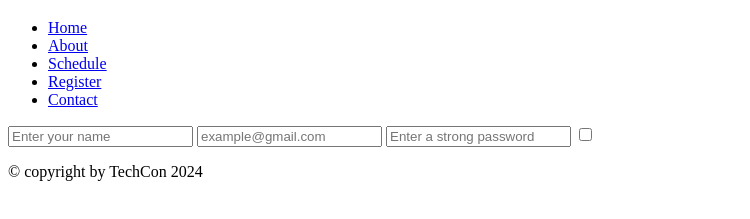
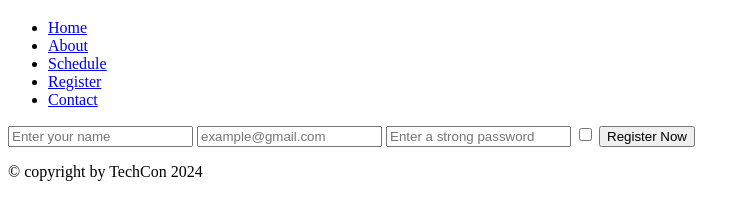
Before and after one commit to morxiid/TechCon_HTML, a plain HTML site: page techcon_website/register.html in a window 1280 px wide. Shown: the part 61-280 px from the top of the page, without its empty margins (0-750 px from the left). Drawn offline with Linux system fonts and the light colour scheme.

Commit message:
Add button to register.html

```diff
--- a/techcon_website/register.html
+++ b/techcon_website/register.html
@@ -32,6 +32,9 @@
             <label for="">
               <input type="checkbox">
             </label>
+            <label for="button">
+                <button type="submit">Register Now</button>
+            </label>
         </form>
     </main>
     <footer>
```
